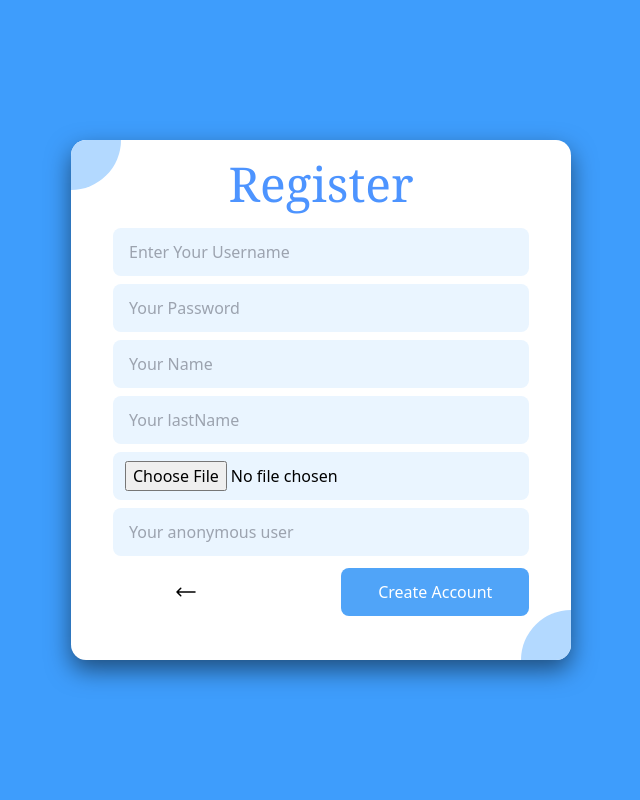
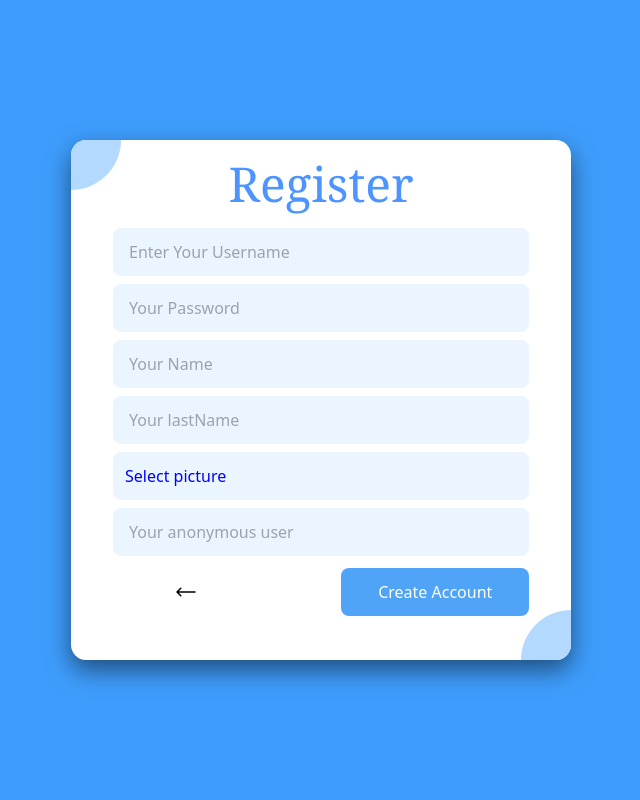
Before and after one commit to rom213/sora_project, a Flask app: page /users/register in a window 1280 px wide. Shown: the whole page, without its empty margins (319-959 px from the left). Run offline with Flask 2, Linux system fonts and the light colour scheme; some libraries are stand-ins or nearby versions.

Commit message:
arrgle el input de seleccionar archivos y ordene los emojis

```diff
--- a/src/templates/auth/register.html
+++ b/src/templates/auth/register.html
@@ -40,10 +40,13 @@
                     name="lastname" required>
             </div>
             <div class="grid group">
-                <label for="profile picture"
-                    class="text-[#000000a6] pl-10 font-normal hidden group-focus-within:block">profile picture</label>
+                <label for="avatar"
+                    class="text-[#000000a6] pl-10 font-normal hidden group-focus-within:block">
+                    Profile picture
+                </label>
                 <div class="bg-[#eaf5ff] rounded-lg h-12 mx-[30px] pl-3 flex justify-start items-center">
-                    <input type="file" name="avatar" id="avatar" accept="image/*" />
+                    <span id="fileLabel" style="color: blue; cursor: pointer;">Select picture</span>
+                    <input type="file" name="avatar" id="avatar" accept="image/*" style="display: none;" />
                 </div>
             </div>
 
@@ -73,6 +76,15 @@
 
         </div>
     </form>
+    <script>
+        const fileInput = document.getElementById('avatar');
+        const fileLabel = document.getElementById('fileLabel');
+
+        // Cambiar el texto cuando se hace clic en el texto "Select picture"
+        fileLabel.addEventListener('click', function() {
+            fileInput.click(); // Abrir el explorador de archivos
+        });
+    </script>
 
     {% with messages = get_flashed_messages() %}
     {% if messages %}
```
Also changed, not shown: src/templates/index.html (+24 -17 lines).
